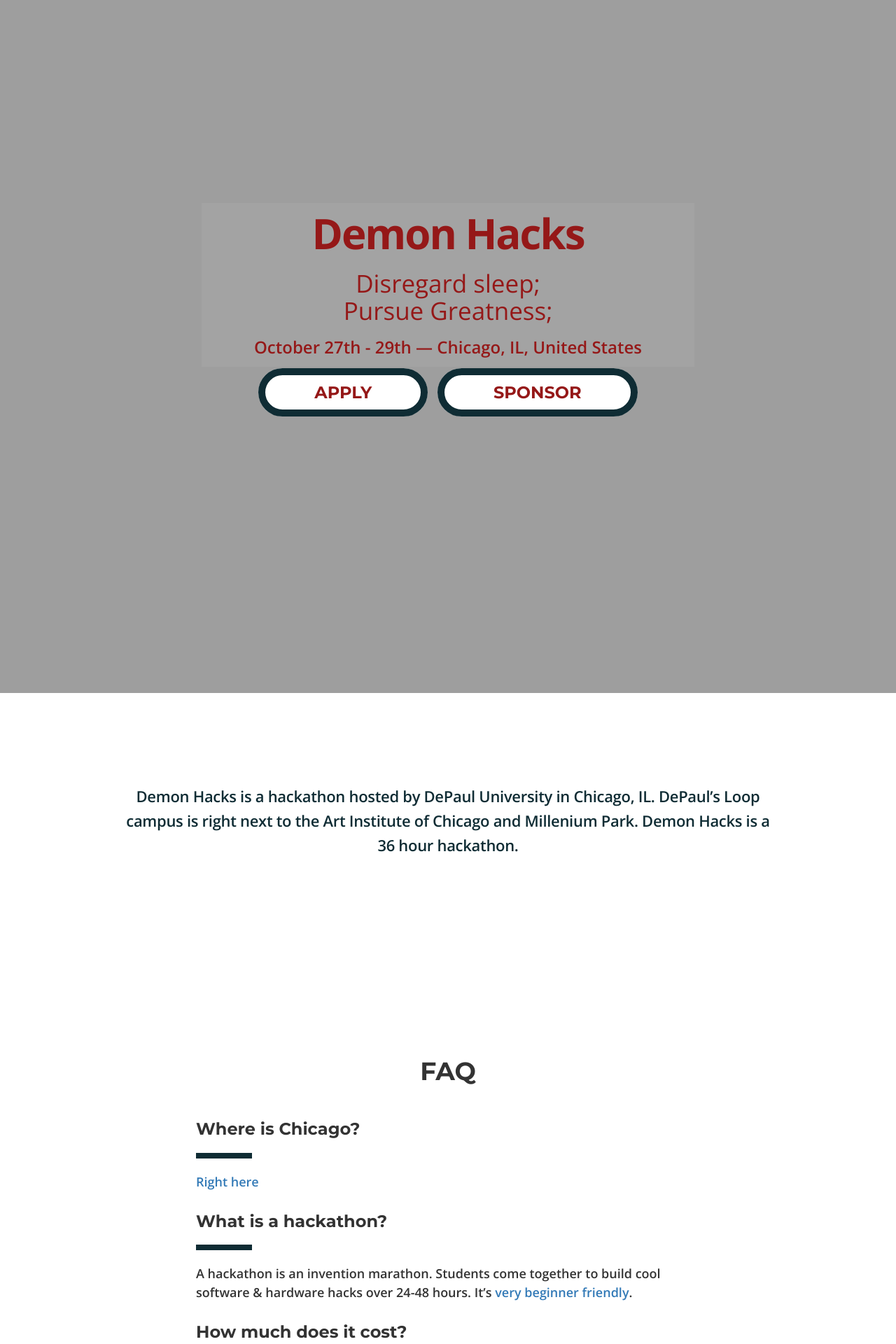
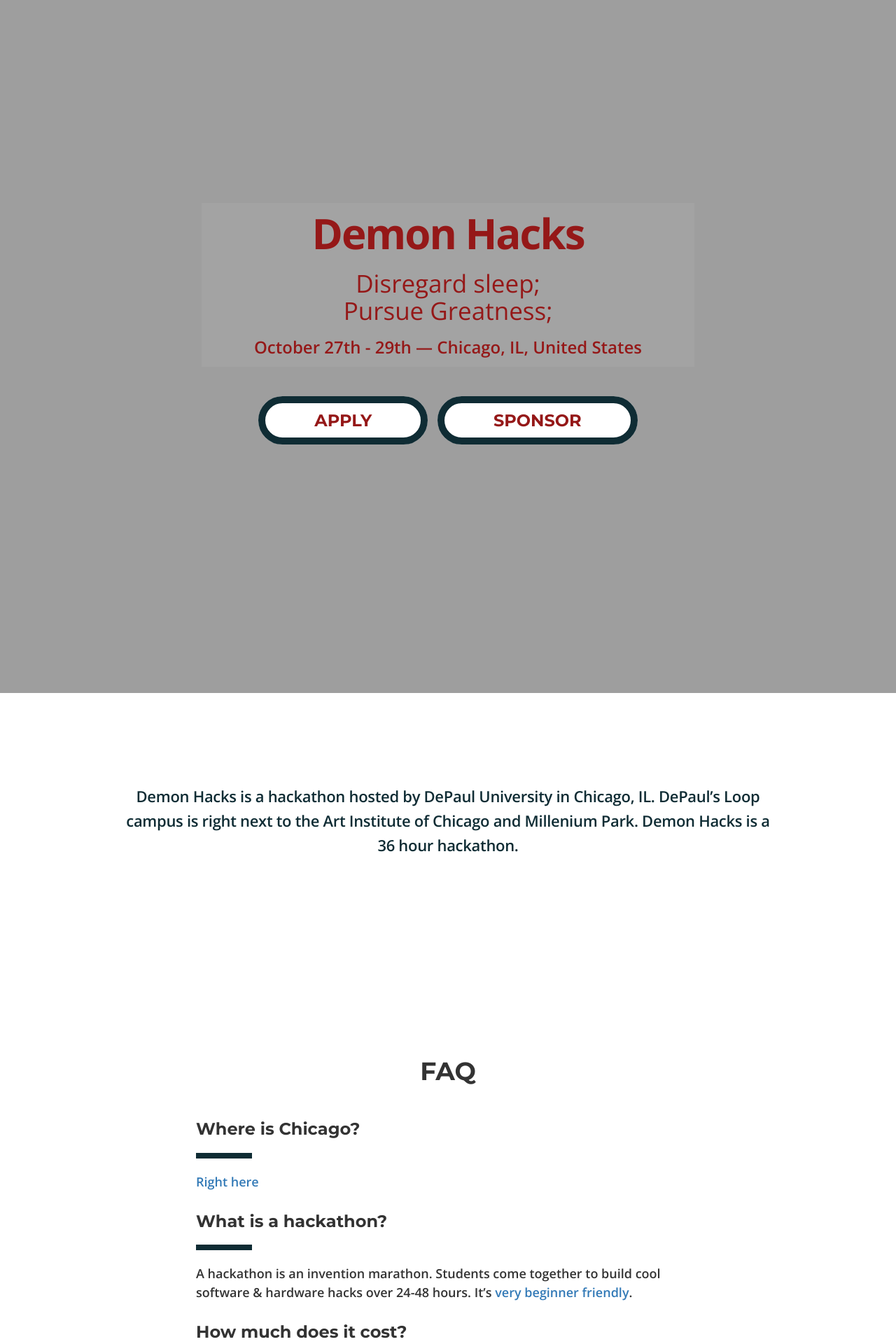
Before and after one commit to aoganezo/demonhacksTemp, a Jekyll site: the page built from index.html, in a window 1280 px wide. Shown: the top 1920 px of the page at 70% size. Built offline with Jekyll 4.4.1, drawn with Linux system fonts in a browser that asks for light colours; nearby versions of some CDN libraries; grey boxes are pictures that could not be loaded.

Commit message:
unfucking the hero wrapper div

```diff
--- a/css/original.css
+++ b/css/original.css
@@ -113,7 +113,7 @@
 }
 
 .hero .buttons {
-  margin: 20px;
+  margin: 60px;
 }
 
 .hero .buttons a {
```
